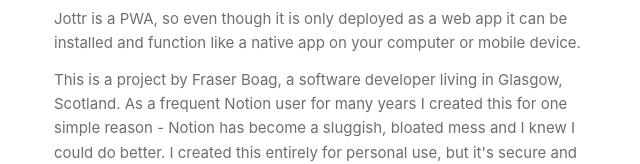
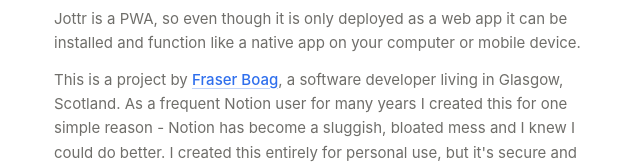
Before and after one commit to fraserboag/jottr26, a Next.js app: page / in a window 1280 px wide. Shown: the part 325-489 px from the top of the page, without its empty margins (314-954 px from the left). Built offline with nearby package versions, Linux system fonts and the light colour scheme; no server answers.

Commit message:
Style the home page website link in the accent colour with a hover underline
Co-Authored-By: Claude Opus 5.5 (1M context) <noreply@anthropic.com>

```diff
--- a/app/page.tsx
+++ b/app/page.tsx
@@ -17,7 +17,11 @@ export default function LandingPage() {
         </p>
         <p className="mt-3 text-[15px] leading-relaxed text-muted">
           This is a project by{" "}
-          <a href="https://www.boag.online" target="_blank">
+          <a
+            href="https://www.boag.online"
+            target="_blank"
+            className="font-medium text-accent underline decoration-accent/30 underline-offset-[3px] transition-colors hover:decoration-accent"
+          >
             Fraser Boag
           </a>
           , a software developer living in Glasgow, Scotland. As a frequent Notion user for many
```
